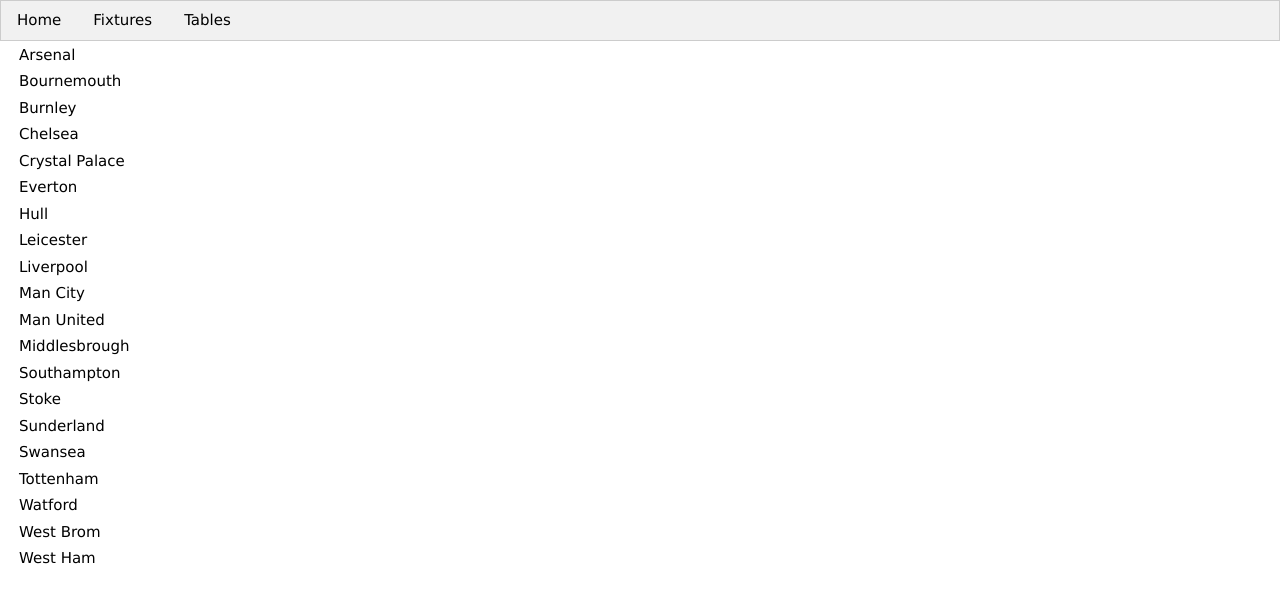
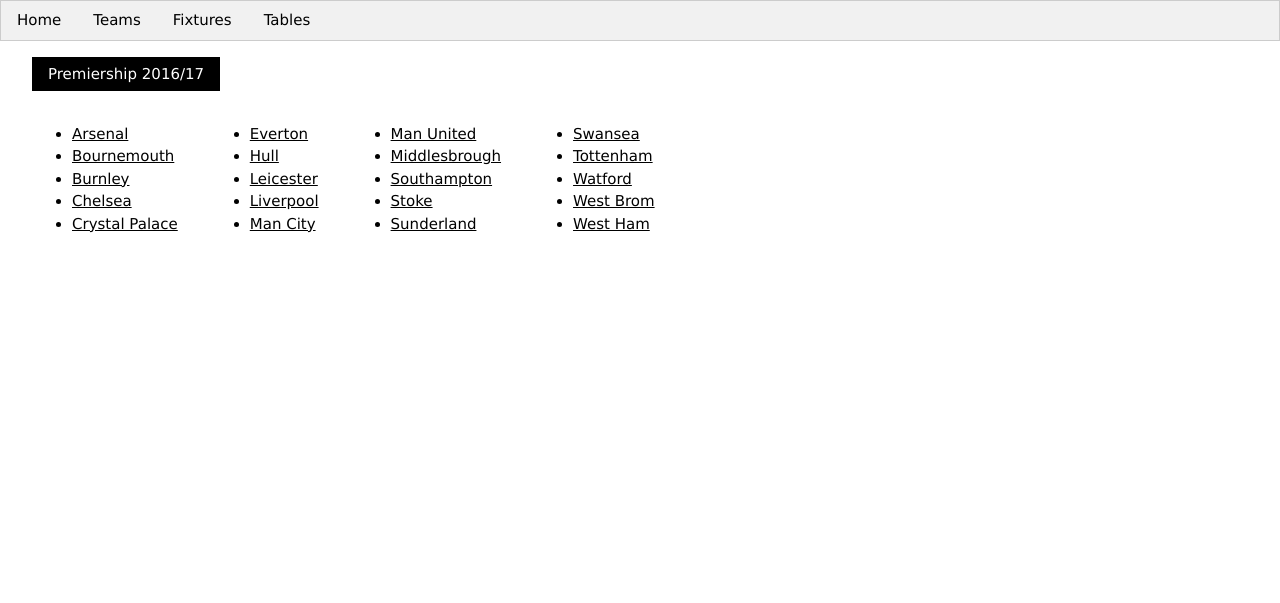
Before and after one commit to xzx1kf/ratings, a Django app: page /football/teams/ in a window 1280 px wide. Shown: the top 603 px of the page. Run offline with Django 3.2, Linux system fonts and the light colour scheme; data comes from the database, SQL or seed files in the repository.

Commit message:
add teams page

```diff
--- a/football/templates/football/navigation.html
+++ b/football/templates/football/navigation.html
@@ -1,5 +1,6 @@
 <ul class="w3-navbar w3-border w3-light-grey">
     <li><a href="{% url 'football:default_fixtures' %}">Home</a></li>
+    <li><a href="{% url 'football:default_teams' %}">Teams</a></li>
     <li><a href="{% url 'football:default_fixtures' %}">Fixtures</a></li>
     <li><a href="{% url 'football:default_tables' %}">Tables</a></li>
 </ul>
--- a/football/templates/football/teams.html
+++ b/football/templates/football/teams.html
@@ -1,12 +1,27 @@
 {% extends 'football/base.html' %}
+
+{% block title %}Football Analysis - Teams{% endblock %}
 
 {% block content %}
 
-<table>
-{% for team in teams %}
-<tr>
-    <td>{{ team.name }}</td>
-</tr>
+<div class="w3-container">
+    <div class="w3-dropdown-hover w3-padding-16">
+        <button class="w3-btn">{{ name }}</button>
+        <div class="w3-dropdown-content w3-border">
+            {% for league in leagues %}
+            <a href="{% url 'football:teams' league.division.id %}">{{ league.name }}</a>
+            {% endfor %}
+        </div>
+    </div>
+</div>
+
+{% for list_of_teams in teams %}
+<div class="w3-container w3-layout-cell">
+    <ul>
+    {% for team in list_of_teams %}
+        <li><a href="{% url 'football:team' team.id %}">{{ team.name }}</a></li>
+    {% endfor %}
+    </ul>
+</div>
 {% endfor %}
-</table>
 {% endblock %}
--- a/football/todo.txt
+++ b/football/todo.txt
@@ -1 +1,5 @@
 *   View historial matches with predicted and actual results.
+
+*   To reuse the match view for the historical matches I think I need to change
+    it so that it stores the probabilities and whatever else it currently
+    calculates on the fly.
--- a/football/urls.py
+++ b/football/urls.py
@@ -14,4 +14,5 @@
     url(r'^tables/(?P<division_id>[0-9]+)/$', views.tables, name='tables'),
     url(r'^teams/$', views.teams, name='default_teams'),
     url(r'^teams/(?P<division_id>[0-9]+)/$', views.teams, name='teams'),
+    url(r'^team/(?P<team_id>[0-9]+)/$', views.team, name='team'),
     ]
--- a/football/views.py
+++ b/football/views.py
@@ -153,15 +153,30 @@
         'name' : league.name,
         })
 
+def team(request, team_id):
+    matches = Match.objects.filter(
+            Q(home_team__id=team_id) |
+            Q(away_team__id=team_id)).order_by('-date')[:15]
+
+    return render(request, 'football/team.html', {
+        'matches' : matches,
+        })
+
 def teams(request, division_id=Division.objects.first().id):
-    teams = Team.objects.filter(division__id=division_id)
+    leagues = League.objects.filter(active=True)
+    league = leagues.get(division__id=division_id, active=True)
+    teams = Team.objects.filter(division__id=division_id).order_by('name')
+
+    list_of_teams = []
+
+    for i in range(0, teams.count(), 5):
+        list_of_teams.append(teams[i:i+5])
 
     return render(request, 'football/teams.html', {
-        'teams' : teams,
+        'leagues' : leagues,
+        'name': league.name,
+        'teams' : list_of_teams,
         })
-
-def team_detail(request, team_id):
-    pass
 
 def get_expected_value(match, odds, home, draw, away):
     """Return the expected value for the given odds."""
```
Also changed, not shown: football/templates/football/team.html (added, +10 -0 lines).
